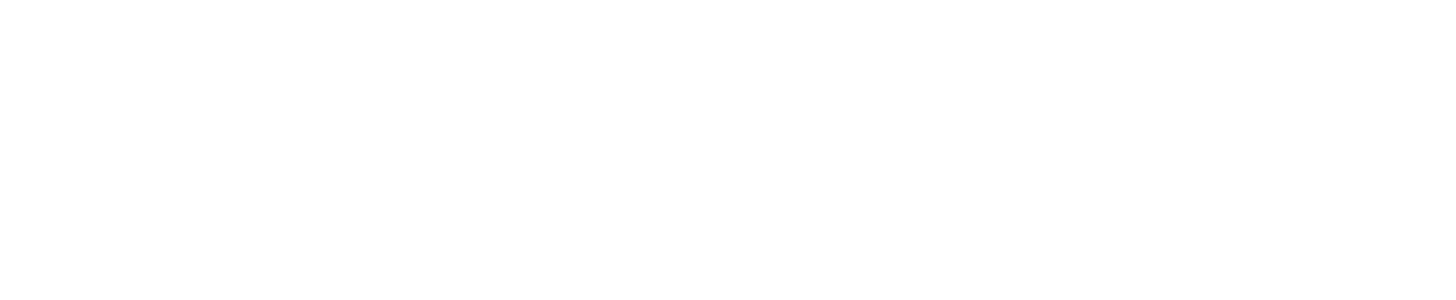
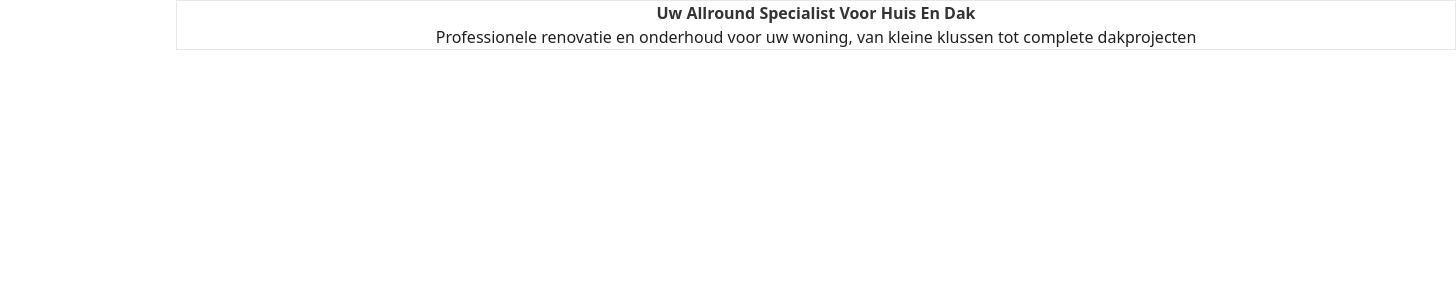
Before and after one commit to milansk05/A.-Groen-Klus-en-rietdekkersbedrijf, a Next.js app in the folder webapp/: page / in a window 1280 px wide. Shown: the top 300 px of the page, 1456 px wide, since content can reach past the window. Built offline with nearby package versions, Linux system fonts and the light colour scheme.

Commit message:
first part hero section

```diff
--- a/webapp/src/app/page.tsx
+++ b/webapp/src/app/page.tsx
@@ -2,7 +2,11 @@
 
 export default function Home() {
   return (
-    <div className="">
+    <div className="container mx-44 flex justify-center">
+      <div className="flex flex-col items-center border w-full">
+        <h1 className="text-[32px] font-semibold text-center text-base">Uw Allround Specialist Voor Huis En Dak</h1>
+        <p className="text-[16px] text-center text-accent">Professionele renovatie en onderhoud voor uw woning, van kleine klussen tot complete dakprojecten</p>
+      </div>
     </div>
   );
 }
```
